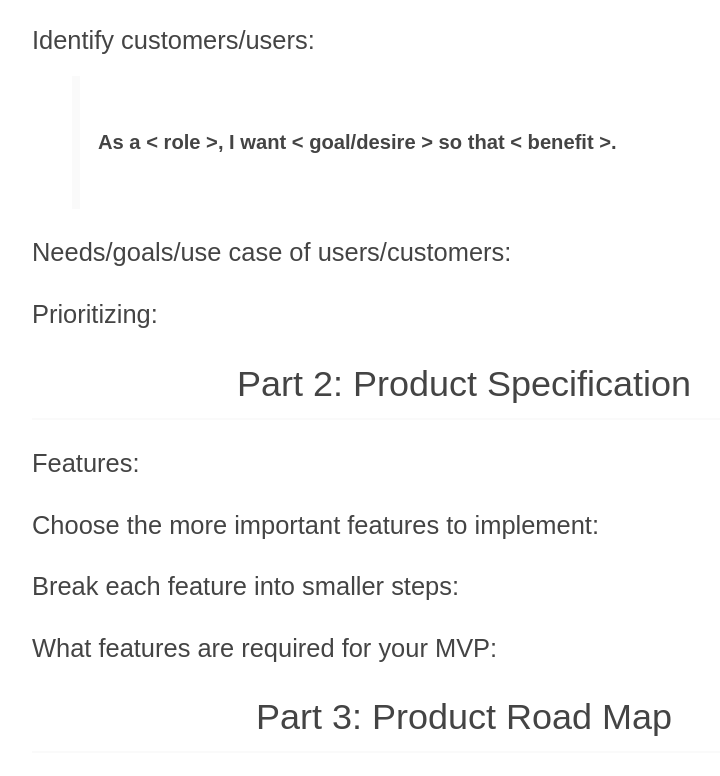
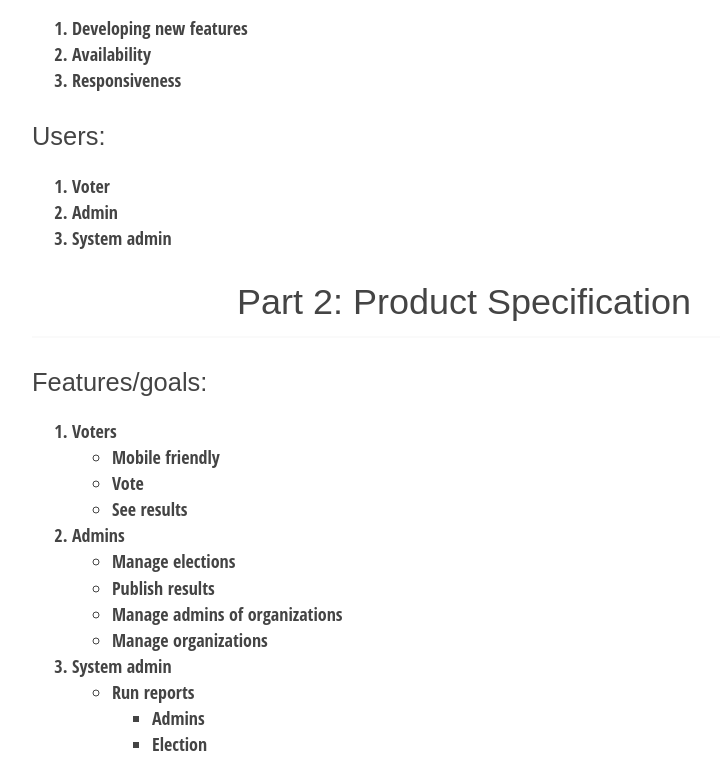
Before and after one commit to rice-apps/Project-PRDs, a website: page teamPRDs/elections.html in a window 1280 px wide. Shown: the part 454-1230 px from the top of the page, without its empty margins (176-896 px from the left). Drawn offline with Linux system fonts and the light colour scheme.

Commit message:
Election PRD intitial commit

```diff
--- a/teamPRDs/elections.html
+++ b/teamPRDs/elections.html
@@ -13,18 +13,62 @@
 </p>
 <h3>Part 1: Problem and User
     <h4>Problem: </h4>
+    <ol>
+        <li>
+            Developing new features
+        </li>
+        <li>
+            Availability
+        </li>
+        <li>
+            Responsiveness
+        </li>
+    </ol>
+    <h4>Users: </h4>
+    <ol>
+        <li>
+            Voter
+        </li>
+        <li>
+            Admin
+        </li>
+        <li>
+            System admin
+        </li>
+    </ol>
 
-    <h4>Identify customers/users: </h4>
-    <blockquote>
-        <h5>As a  &lt role &gt, I want  &lt goal/desire &gt so that &lt benefit &gt.</h5>
-    </blockquote>
-
-    <h4>Needs/goals/use case of users/customers: </h4>
-
-    <h4>Prioritizing: </h4>
 </h3>
 <h3>Part 2: Product Specification</h3>
-<h4>Features: </h4>
+<h4>Features/goals: </h4>
+<ol>
+        <li>
+            Voters
+            <ul>
+                <li>Mobile friendly</li>
+                <li>Vote</li>
+                <li>See results</li>
+            </ul>
+        </li>
+        <li>
+            Admins
+            <ul>
+                <li>Manage elections</li>
+                <li>Publish results</li>
+                <li>Manage admins of organizations</li>
+                <li>Manage organizations</li>
+            </ul>
+        </li>
+        <li>
+            System admin
+            <ul>
+                <li>Run reports</li>
+                <ul>
+                <li>Admins</li>
+                <li>Election</li>
+                </ul>
+            </ul>
+        </li>
+    </ol>
 <h4>Choose the more important features to implement:</h4>
 <h4>Break each feature into smaller steps:</h4>
 <h4>What features are required for your MVP:</h4>
```
